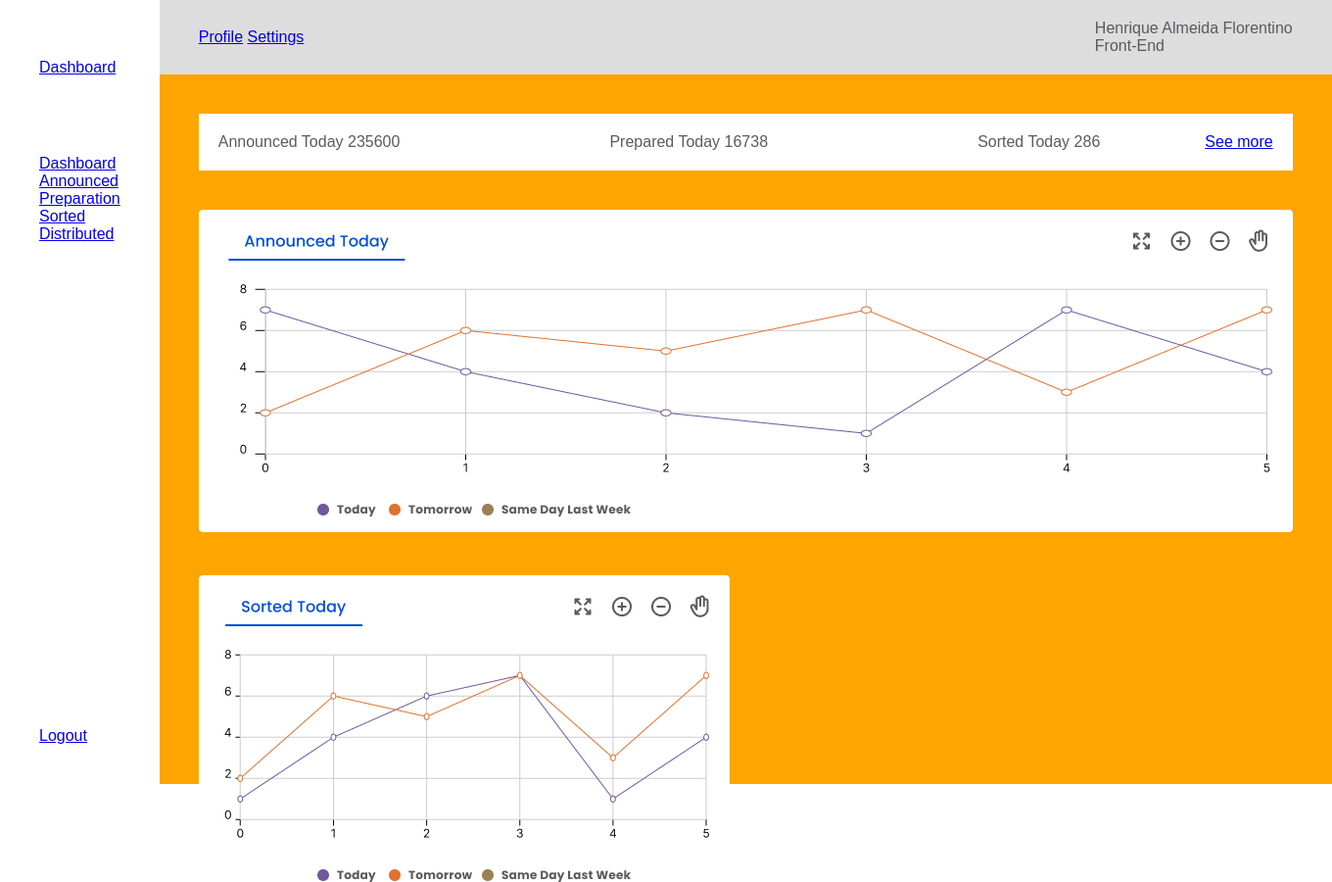
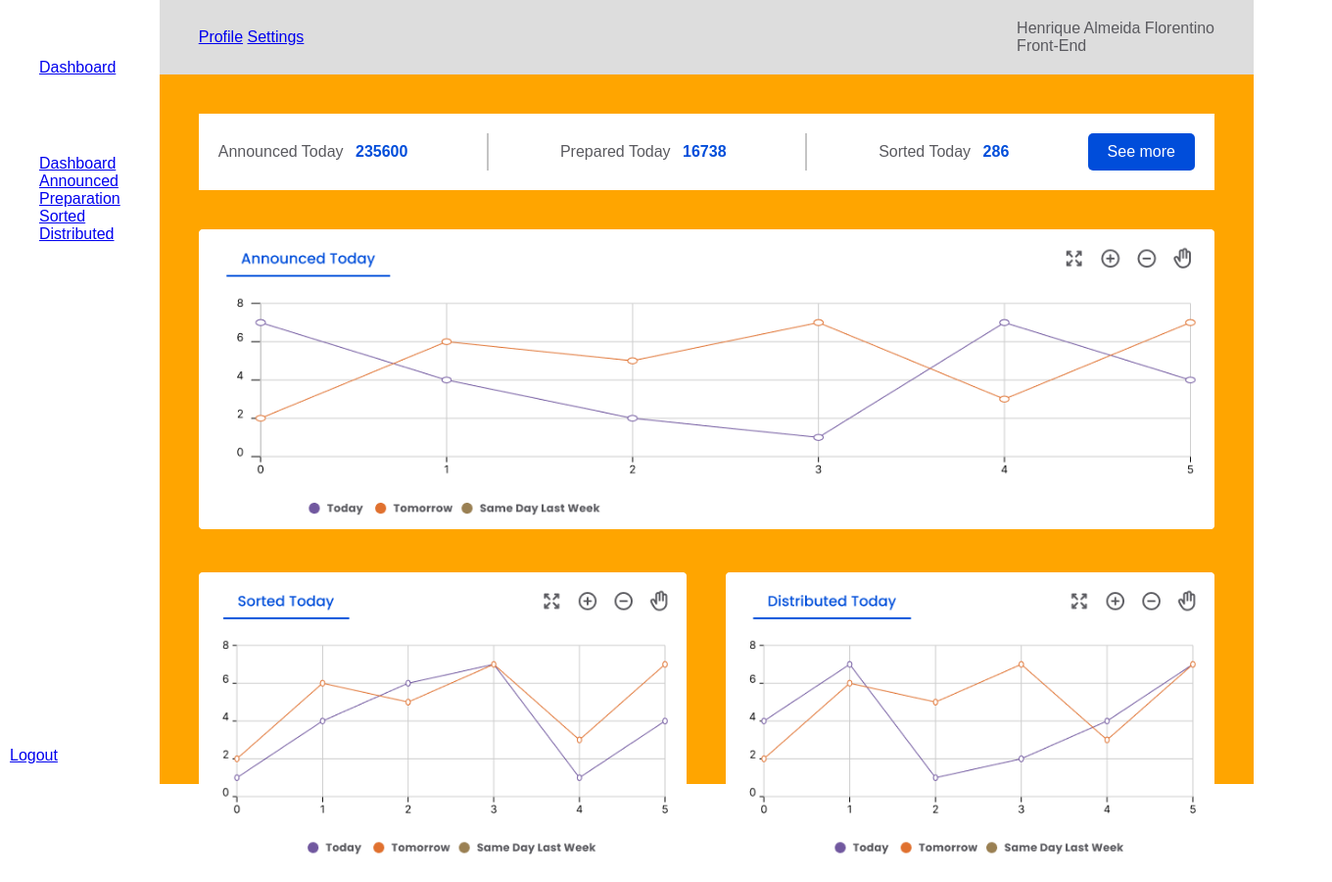
Before and after one commit to henriqueflorentino/projeto_figma01, a plain HTML site: page index.html in a window 1280 px wide. Shown: the top 900 px of the page at 98% size, 1360 px wide, since content can reach past the window. Drawn offline with Linux system fonts and the light colour scheme.

Commit message:
Quase final

```diff
--- a/style.css
+++ b/style.css
@@ -80,3 +80,46 @@ main{
     padding: var(--medium-pad);
     background-color: var(--light);
 }
+
+.separate{
+    width: 1px;
+    border-left: 2px solid var(--grey);
+    align-self: stretch;
+}
+
+img{
+    width: 100%;
+}
+
+.btn{
+    background-color: var(--primary-color);
+    color: var(--light);
+    text-decoration: none;
+    border-radius: 5px;
+    padding: var(--small-pad) var(--medium-pad)
+}
+
+.charts{
+    display: flex;
+    gap: var(--default-pad)
+}
+
+.chart{
+    flex-grow: 1;
+}
+
+.number{
+    color: var(--primary-color);
+    font-weight: 600;
+    padding: 0 .5rem;
+}
+
+.menus .menus:first-child{
+    border-bottom: 1px solid var(--grey);
+}
+
+.menus .menu:last-child{
+    position: fixed;
+    left: var(--small-pad);
+    bottom: var(--medium-pad);
+}
```
